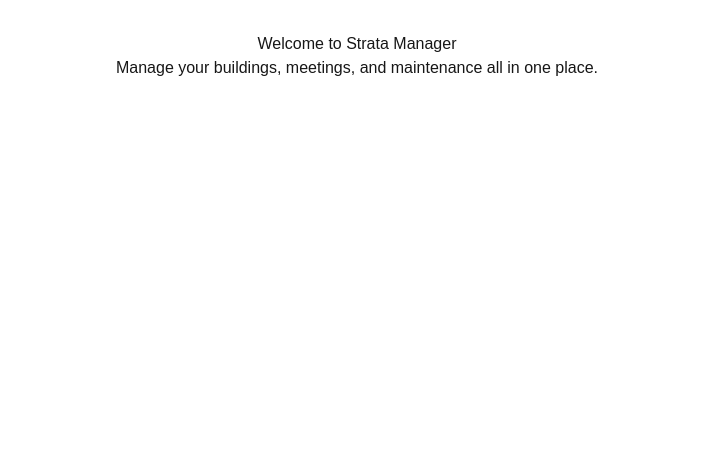
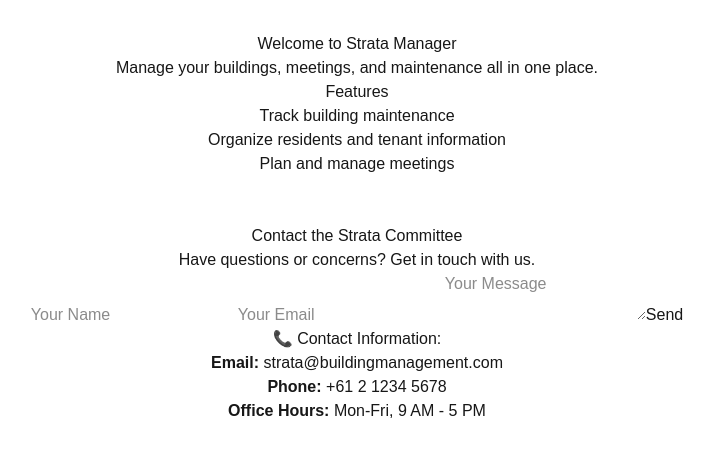
Before and after one commit to ShreyaMahesh120906/stratamanagement, a Next.js app: page / in a window 1280 px wide. Shown: the top 454 px of the page, without its empty margins (283-997 px from the left). Built offline with nearby package versions, Linux system fonts and the light colour scheme.

Commit message:
Update page.tsx

```diff
--- a/app/page.tsx
+++ b/app/page.tsx
@@ -9,6 +9,36 @@ export default function Home() {
       <main style={{ padding: '2rem', textAlign: 'center' }}>
         <h1>Welcome to Strata Manager</h1>
         <p>Manage your buildings, meetings, and maintenance all in one place.</p>
+
+        {/* Features Section */}
+        <div>
+          <h2>Features</h2>
+          <ul>
+            <li>Track building maintenance</li>
+            <li>Organize residents and tenant information</li>
+            <li>Plan and manage meetings</li>
+          </ul>
+        </div>
+
+        {/* Contact Section */}
+        <section style={{ marginTop: '3rem' }}>
+          <h2>Contact the Strata Committee</h2>
+          <p>Have questions or concerns? Get in touch with us.</p>
+
+          <form action="/api/contact" method="POST">
+            <input type="text" name="name" placeholder="Your Name" required />
+            <input type="email" name="email" placeholder="Your Email" required />
+            <textarea name="message" placeholder="Your Message" required></textarea>
+            <button type="submit">Send</button>
+          </form>
+
+          <h3>📞 Contact Information:</h3>
+          <ul className="contact-info">
+            <li><strong>Email:</strong> strata@buildingmanagement.com</li>
+            <li><strong>Phone:</strong> +61 2 1234 5678</li>
+            <li><strong>Office Hours:</strong> Mon-Fri, 9 AM - 5 PM</li>
+          </ul>
+        </section>
       </main>
     </>
   )
```
